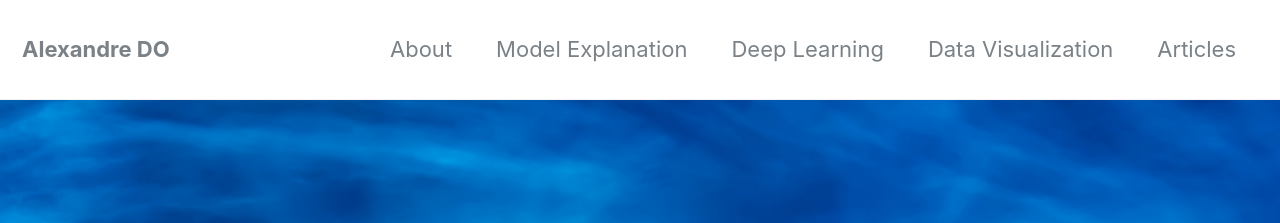
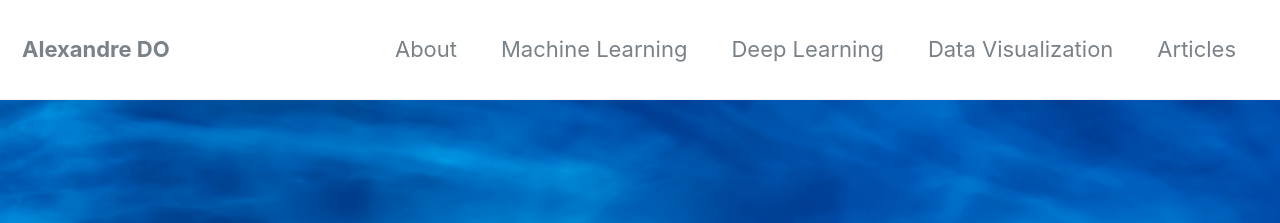
Before and after one commit to alexandre-do/alexandre-do.github.io, a Jekyll site: the page built from index.html, in a window 1280 px wide and 900 px high. Shown: the top 223 px of the window. Built offline with Jekyll 4.4.1, drawn with Linux system fonts in a browser that asks for light colours; nearby versions of some CDN libraries; the list of posts is cut into pages by our own code.

Commit message:
Update navigation.yml

```diff
--- a/_data/navigation.yml
+++ b/_data/navigation.yml
@@ -2,8 +2,8 @@
 main:
   - title: "About"
     url: /about/
-  - title: "Model Explanation"
-    url: /model-explanation/
+  - title: "Machine Learning"
+    url: /machine-learning/
   - title: "Deep Learning"
     url: /deep-learning/
   - title: "Data Visualization"
```
